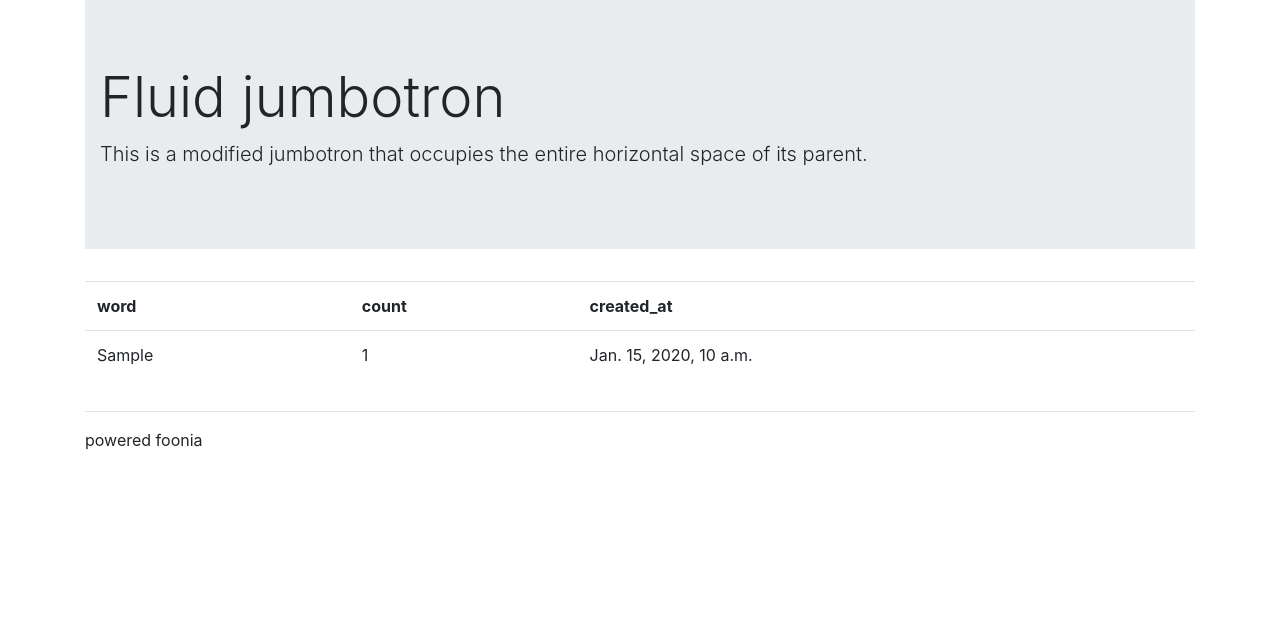
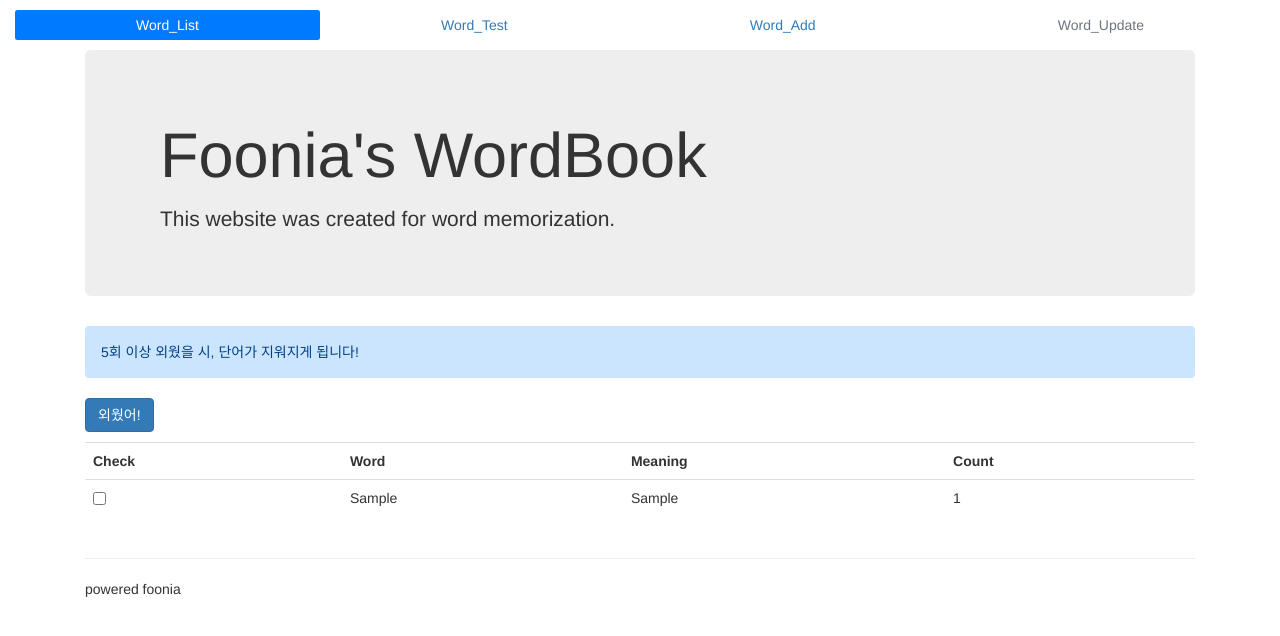
Before and after one commit to foonia/word_books, a Django app: page /word/ in a window 1280 px wide. Shown: the top 636 px of the page. Run offline with Django 3.2, Linux system fonts and the light colour scheme; tables that the repository leaves empty hold one stand-in row (values such as "Sample post"); some libraries are stand-ins or nearby versions.

Commit message:
most of code is coplete

```diff
--- a/requirements.txt
+++ b/requirements.txt
@@ -1 +1,3 @@
 django==2.0.2
+
+django-bootstrap3
--- a/word/models.py
+++ b/word/models.py
@@ -2,5 +2,6 @@ from django.db import models
 
 class Word(models.Model):
     word = models.CharField(max_length=20)
-    count = models.IntegerField()
+    meaning = models.CharField(max_length=20)
+    count = models.IntegerField(default=0)
     created_at = models.DateTimeField(auto_now_add=True)
--- a/word/templates/word/word_list.html
+++ b/word/templates/word/word_list.html
@@ -1,22 +1,34 @@
 {% extends 'layout.html' %}
 
+{% block list %}active{% endblock %}
+
 {% block content %}
+
+{% load bootstrap3 %}
+{% bootstrap_css %}
+{% bootstrap_javascript %}
 
 <div class="row">
     <div class="col-md-12">
         <table class="table">
-         <th scope="col">word</th>
-         <th scope="col">count</th>
-         <th scope="col">created_at</th>
-        {% for word in word_list %}
+            <form action="" method="get">
+                <th scope="col">Check</th>
+                <th scope="col">Word</th>
+                <th scope="col">Meaning</th>
+                <th scope="col">Count</th>
 
-        <tr>
-            <td>{{ word.word }}</td>
-            <td>{{ word.count }}</td>
-            <td>{{ word.created_at }}</td>
-        </tr>
-
-        {% endfor %}
+                {% for word in word_list %}
+                <tr>
+                    <td>
+                        <input type="checkbox" name="{{ word.word }}">
+                    </td>
+                    <td>{{ word.word }}</td>
+                    <td>{{ word.meaning }}</td>
+                    <td>{{ word.count }}</td>
+                </tr>
+                {% endfor %}
+                <p><input type="submit" class="btn btn-primary" value="외웠어!" /></p>
+            </form>
         </table>
     </div>
 </div>
--- a/word/urls.py
+++ b/word/urls.py
@@ -1,8 +1,10 @@
 from django.conf.urls import url
-from .views import WordList
+from .views import *
 
 app_name = 'word'
 
 urlpatterns = [
     url(r'^$', WordList.as_view(), name='word_list'),
+    url(r'^add$', word_add, name='word_add'),
+    url(r'^test$', word_test, name='word_test'),
 ]
--- a/word/views.py
+++ b/word/views.py
@@ -1,6 +1,47 @@
-from django.shortcuts import render
+from django.shortcuts import render, redirect
 from django.views.generic import ListView
 from .models import Word
+from .forms import WordForm
+import random
 
 class WordList(ListView):
     model = Word
+
+    def get(self, request):
+        for key, value in request.GET.items():
+            query = Word.objects.get(word=key)
+            if query:
+                if query.count > 5:
+                    Word.objects.filter(word=query.word).delete()
+                else:
+                    Word.objects.filter(word=query.word).update(count = query.count + 1)
+
+        queryset = Word.objects.all().order_by('-id')
+        return render(request, 'word/word_list.html', {'word_list':queryset})
+
+
+def word_add(request):
+    if request.method == "POST":
+        form = WordForm(request.POST)
+        if form.is_valid():
+            Word(**form.cleaned_data).save()
+            return redirect('word:word_list')
+    else:
+        form = WordForm()
+
+    return render(request, 'word/word_add.html', {'form':form})
+
+
+def word_test(request):
+
+    if request.GET:
+        for key, value in request.GET.items():
+            query = Word.objects.get(word=key)
+            if query.meaning == value:
+                count = query.count
+                Word.objects.filter(word=key).update(count=count+1)
+                print('count + 1')
+
+    query = Word.objects.all()[random.randrange(0,Word.objects.count())]
+
+    return render(request, 'word/word_test.html', {'word':query})
--- a/word_book/settings.py
+++ b/word_book/settings.py
@@ -25,6 +25,8 @@ INSTALLED_APPS = [
     'django.contrib.sessions',
     'django.contrib.messages',
     'django.contrib.staticfiles',
+
+    'bootstrap3',
 
     'word',
 ]
--- a/word_book/templates/layout.html
+++ b/word_book/templates/layout.html
@@ -7,22 +7,33 @@
 
         <!-- Bootstrap CSS -->
         <link rel="stylesheet" href="https://maxcdn.bootstrapcdn.com/bootstrap/4.0.0/css/bootstrap.min.css" integrity="sha384-Gn5384xqQ1aoWXA+058RXPxPg6fy4IWvTNh0E263XmFcJlSAwiGgFAW/dAiS6JXm" crossorigin="anonymous">
-
         <title>Hello, world!</title>
     </head>
     <body>
-
-
+        <div class="container-fluid">
+            <p>
+            <nav class="nav nav-pills nav-fill">
+                <a class="nav-item nav-link {% block list %}{% endblock %}" href="{% url 'word:word_list'%}">Word_List</a>
+                <a class="nav-item nav-link {% block test %}{% endblock %}"  href="{% url 'word:word_test' %}">Word_Test</a>
+                <a class="nav-item nav-link {% block add %}{% endblock %}" href="{% url 'word:word_add' %}">Word_Add</a>
+                <a class="nav-item nav-link disabled" href="#">Word_Update</a>
+            </nav>
+            </P>
+        </div>
         <div class="container">
             <div class="row">
                 <div class="col-md-12">
                     <div class="jumbotron jumbotron-fluid">
                         <div class="container">
-                            <h1 class="display-4">Fluid jumbotron</h1>
-                            <p class="lead">This is a modified jumbotron that occupies the entire horizontal space of its parent.</p>
+                            <h1 class="display-4">Foonia's WordBook</h1>
+                            <p class="lead">
+                            This website was created for word memorization.</p>
                         </div>
                     </div>
                 </div>
+            </div>
+            <div class="alert alert-primary" role="alert">
+                5회 이상 외웠을 시, 단어가 지워지게 됩니다!
             </div>
             {% block content %}
             {% endblock %}
```
Also changed, not shown: word/forms.py (added, +7 -0 lines), word/templates/word/word_add.html (added, +19 -0 lines), word/templates/word/word_test.html (added, +22 -0 lines), word/migrations/0002_auto_20180205_0217.py (added), word/migrations/0003_word_meaning.py (added). Lines whose indentation alone changed are shown as unchanged.
